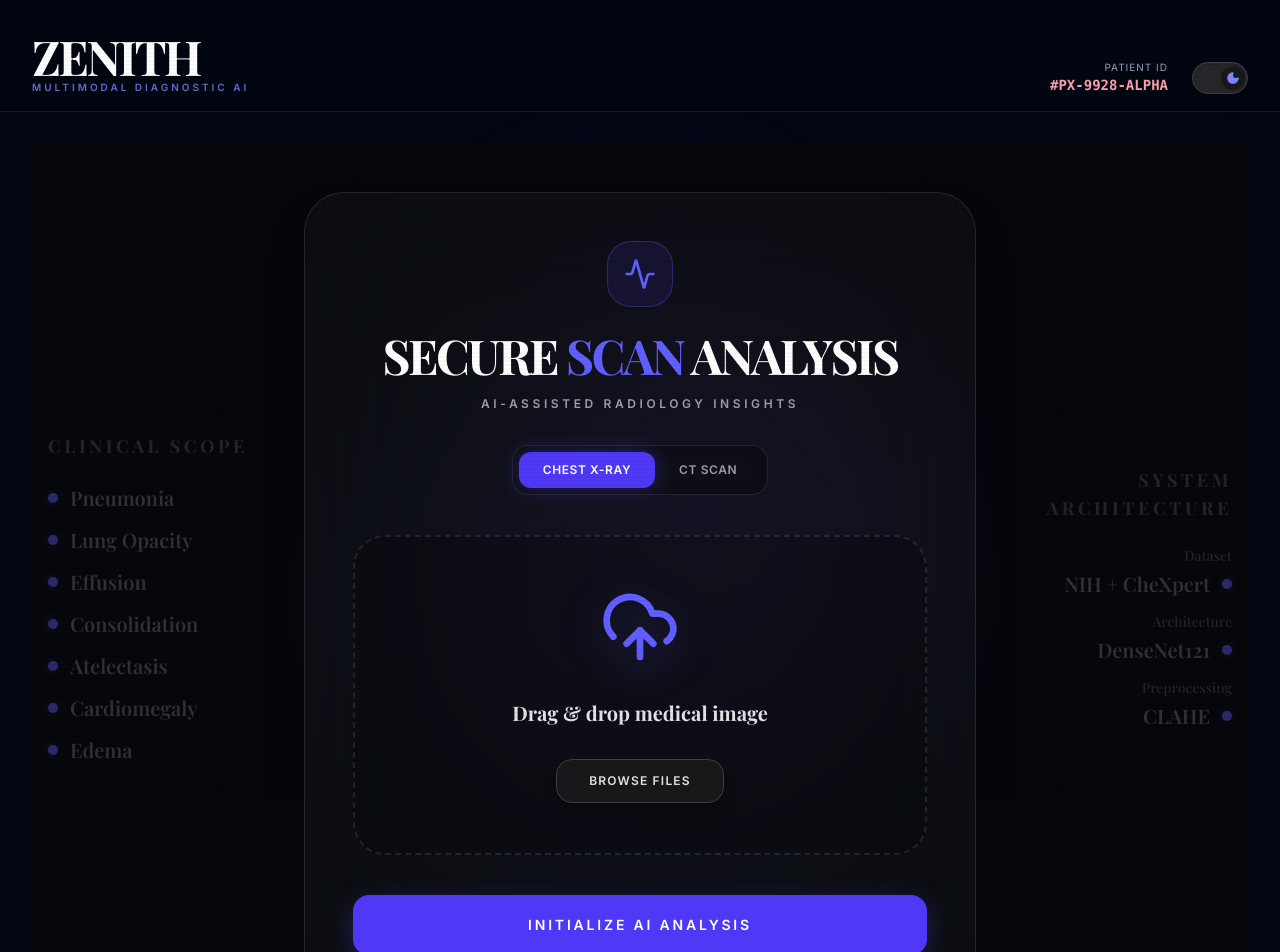
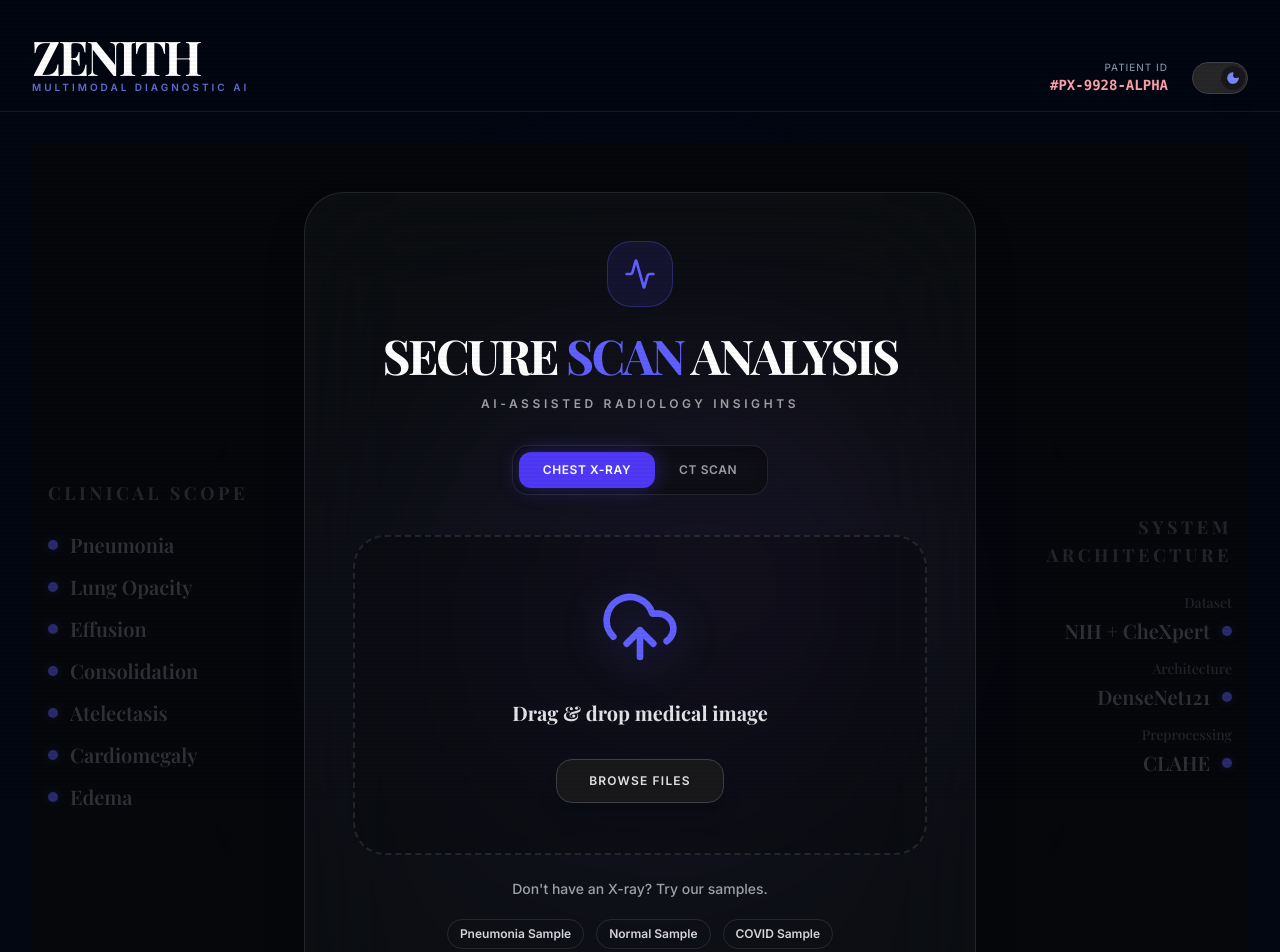
Before and after one commit to Shashankk-21/MedAI-HackToFuture3.0, a React (Vite) app in the folder frontend/: page / in a window 1280 px wide. Shown: the top 952 px of the page. Built offline with nearby package versions, Linux system fonts and the light colour scheme; no server answers.

Commit message:
fix: add live Vercel URL to backend CORS

```diff
--- a/frontend/src/components/UploadScreen.jsx
+++ b/frontend/src/components/UploadScreen.jsx
@@ -2,6 +2,8 @@ import { useEffect, useRef, useState } from 'react'
 import axios from 'axios'
 import { Activity, Loader2, UploadCloud, X, FileImage, AlertTriangle, Heart } from 'lucide-react'
 import { gsap } from 'gsap'
+
+const API_URL = import.meta.env.VITE_API_URL || 'http://localhost:8000'
 
 function UploadScreen({ onAnalysisComplete }) {
   const fileInputRef = useRef(null)
@@ -65,6 +67,24 @@ function UploadScreen({ onAnalysisComplete }) {
     }
   }
 
+  // Load a sample image from the public /samples/ folder and inject it
+  // into the upload flow as if the user selected it.
+  const loadSample = async (url, filename) => {
+    try {
+      setIsLoading(true)
+      setError('')
+      const res = await fetch(url)
+      if (!res.ok) throw new Error('Failed to fetch sample')
+      const blob = await res.blob()
+      const file = new File([blob], filename, { type: blob.type || 'image/jpeg' })
+      handleFileSelected(file)
+    } catch (err) {
+      setError('Could not load sample image.')
+    } finally {
+      setIsLoading(false)
+    }
+  }
+
   // --- BACKEND LOGIC: FASTAPI CONNECTION ---
   const handleAnalyze = async () => {
     setIsLoading(true)
@@ -84,7 +104,7 @@ function UploadScreen({ onAnalysisComplete }) {
     formData.append('file', selectedFile)
 
     try {
-      const response = await axios.post('http://localhost:8000/analyze', formData, {
+      const response = await axios.post(`${API_URL}/analyze`, formData, {
         headers: { 'Content-Type': 'multipart/form-data' },
       })
 
@@ -235,6 +255,34 @@ function UploadScreen({ onAnalysisComplete }) {
             </div>
           )}
 
+          {/* --- SAMPLE DOWNLOADS: Light, subtle pills below the upload zone --- */}
+          <div className="mt-6 flex flex-col items-center gap-3">
+            <p className="text-sm text-slate-500 dark:text-zinc-400 mb-2 font-medium">Don't have an X-ray? Try our samples.</p>
+            <div className="flex gap-3">
+              <button
+                type="button"
+                onClick={() => loadSample('/samples/Pneumonia_positive.jpeg', 'Pneumonia_positive.jpeg')}
+                className="px-3 py-1.5 rounded-full border border-slate-300 dark:border-white/10 text-xs font-semibold text-slate-700 dark:text-zinc-300 bg-transparent hover:bg-indigo-50/30 transition"
+              >
+                Pneumonia Sample
+              </button>
+              <button
+                type="button"
+                onClick={() => loadSample('/samples/Normal.jpeg', 'Normal.jpeg')}
+                className="px-3 py-1.5 rounded-full border border-slate-300 dark:border-white/10 text-xs font-semibold text-slate-700 dark:text-zinc-300 bg-transparent hover:bg-indigo-50/30 transition"
+              >
+                Normal Sample
+              </button>
+              <button
+                type="button"
+                onClick={() => loadSample('/samples/Covid_Positive.jpeg', 'Covid_Positive.jpeg')}
+                className="px-3 py-1.5 rounded-full border border-slate-300 dark:border-white/10 text-xs font-semibold text-slate-700 dark:text-zinc-300 bg-transparent hover:bg-indigo-50/30 transition"
+              >
+                COVID Sample
+              </button>
+            </div>
+          </div>
+
           <button
             type="button"
             disabled={isLoading || scanType === 'ct'}
```
Also changed, not shown: 2 other files (tests, documents, lock files or other folders).
